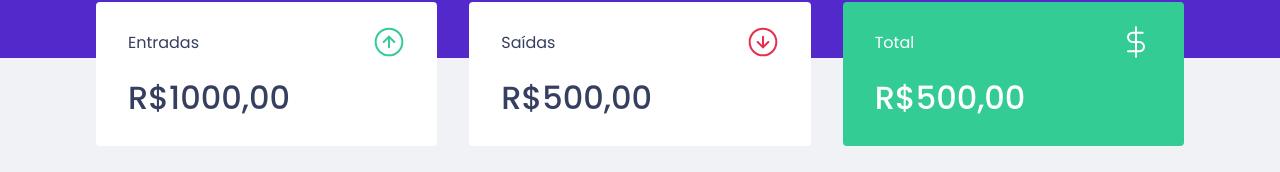
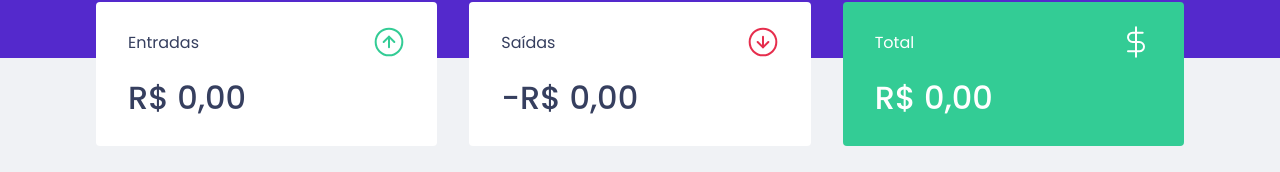
Before and after one commit to ronald-assis/dtmoney-ignite, a React (Create React App) app: page / in a window 1280 px wide. Shown: the part 198-370 px from the top of the page. Built offline with nearby package versions, Linux system fonts and the light colour scheme; no server answers; what miragejs would draw is missing.

Commit message:
feat: creating hooks and calculating summary

```diff
--- a/src/App.tsx
+++ b/src/App.tsx
@@ -1,7 +1,7 @@
 import { useState } from 'react';
 import Modal from 'react-modal';
 
-import { TransactionsProvider } from './TransactiosnContext';
+import { TransactionsProvider } from './hooks/useTransactiosn';
 import { Dashboard } from "./components/Dashboard";
 import { Header } from "./components/Header";
 import { NewTransactionsModal } from './components/NewTransactionsModal';
--- a/src/components/NewTransactionsModal/index.tsx
+++ b/src/components/NewTransactionsModal/index.tsx
@@ -1,7 +1,7 @@
-import { FormEvent, useState, useContext } from 'react';
+import { FormEvent, useState } from 'react';
 import Modal from 'react-modal';
 
-import { TransactionsContext } from '../../TransactiosnContext';
+import { useTransaction } from '../../hooks/useTransactiosn';
 
 import closeImg from '../../assets/close.svg';
 import income from '../../assets/income.svg'
@@ -15,7 +15,7 @@ type NewTransactionsModalProps = {
 };
 
 export function NewTransactionsModal({ isOpen, onRequestClose}: NewTransactionsModalProps) {
-  const { createTransaction } = useContext(TransactionsContext);
+  const { createTransaction } = useTransaction();
 
   const [title, setTitle] = useState('');
   const [value, setValue] = useState(0);
--- a/src/components/Summary/index.tsx
+++ b/src/components/Summary/index.tsx
@@ -1,3 +1,5 @@
+import { useTransaction } from '../../hooks/useTransactiosn';
+
 import incomeImg from '../../assets/income.svg';
 import outcomeImg from '../../assets/outcome.svg';
 import totalImg from '../../assets/total.svg';
@@ -5,6 +7,24 @@ import totalImg from '../../assets/total.svg';
 import { Container } from "./style";
 
 export function Summary() {
+  const { transactions } =  useTransaction();
+
+  const summary = transactions.reduce((acc, transaction) => {
+    if (transaction.type === 'deposit') {
+      acc.deposit += transaction.amount;
+      acc.total += transaction.amount;
+    }  else {
+      acc.withdraws += transaction.amount;
+      acc.total -= transaction.amount;
+    };
+
+    return acc;
+  }, {
+    deposit: 0,
+    withdraws: 0,
+    total: 0,
+  })
+
   return (
     <Container>
       <div>
@@ -12,21 +32,37 @@ export function Summary() {
           <p>Entradas</p>
           <img src={ incomeImg } alt="Entradas" />
         </header>
-        <strong>R$1000,00</strong>
+        <strong>{
+          new Intl.NumberFormat('pt-BR', {
+            style: 'currency',
+            currency: 'BRL',
+          }).format(summary.deposit)
+        }</strong>
       </div>
       <div>
         <header>
           <p>Saídas</p>
           <img src={ outcomeImg } alt="Saídas" />
         </header>
-        <strong>R$500,00</strong>
+        <strong>
+          -{
+            new Intl.NumberFormat('pt-BR', {
+              style: 'currency',
+              currency: 'BRL',
+            }).format(summary.withdraws)
+          }</strong>
       </div>
       <div className='highlight-background'>
         <header>
           <p>Total</p>
           <img src={ totalImg } alt="TotalTotalTotalTotal" />
         </header>
-        <strong>R$500,00</strong>
+        <strong>{
+            new Intl.NumberFormat('pt-BR', {
+              style: 'currency',
+              currency: 'BRL',
+            }).format(summary.withdraws)
+          }</strong>
       </div>
     </Container>
   )
--- a/src/components/TransactionsTable/index.tsx
+++ b/src/components/TransactionsTable/index.tsx
@@ -1,9 +1,8 @@
-import { useContext } from "react";
-import { TransactionsContext } from "../../TransactiosnContext";
+import { useTransaction } from "../../hooks/useTransactiosn";
 import { Container } from "./style";
 
 export function TransactionsTable() {
-  const { transactions } = useContext(TransactionsContext);
+  const { transactions } = useTransaction();
 
   return (
     <Container>
--- a/src/TransactiosnContext.tsx
+++ b/src/hooks/useTransactiosn.tsx
@@ -1,5 +1,5 @@
-import { createContext, ReactNode, useEffect, useState } from "react";
-import { api } from "./services/api";
+import { createContext, ReactNode, useContext, useEffect, useState } from "react";
+import { api } from "../services/api";
 
 type TransactionsProviderProps = {
   children: ReactNode;
@@ -21,7 +21,7 @@ type TransactionsContextData = {
   createTransaction:  (transaction: TransactionInput) => Promise<void>;
 }
 
-export const TransactionsContext = createContext<TransactionsContextData>({} as TransactionsContextData);
+const TransactionsContext = createContext<TransactionsContextData>({} as TransactionsContextData);
 
 export function TransactionsProvider({children}: TransactionsProviderProps) {
   const [transactions, setTransactions] = useState<Transaction[]>([]);
@@ -53,3 +53,9 @@ export function TransactionsProvider({children}: TransactionsProviderProps) {
     </TransactionsContext.Provider>
   );
 }
+
+export function useTransaction() {
+  const context = useContext(TransactionsContext);
+
+  return context;
+}
```
